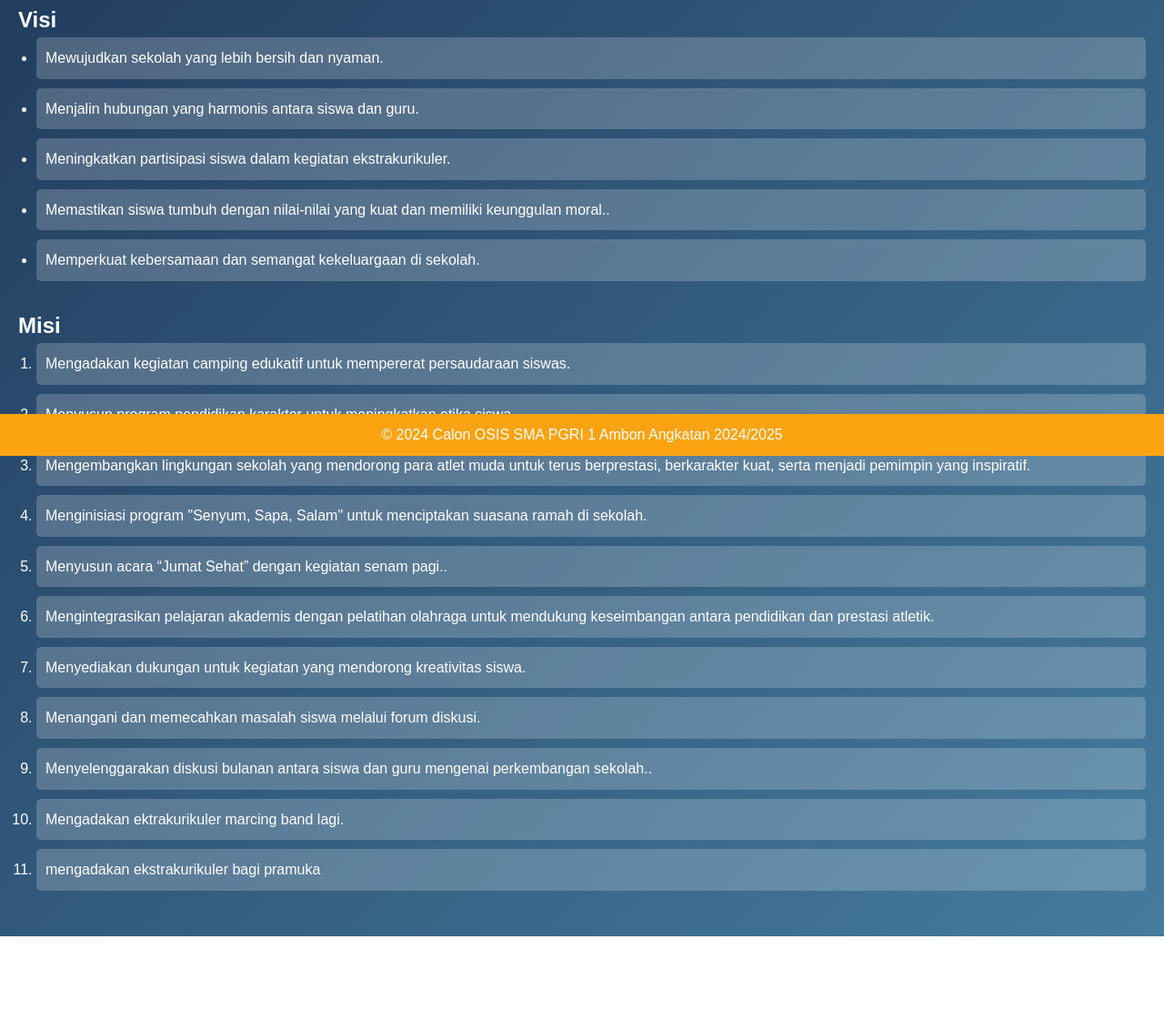
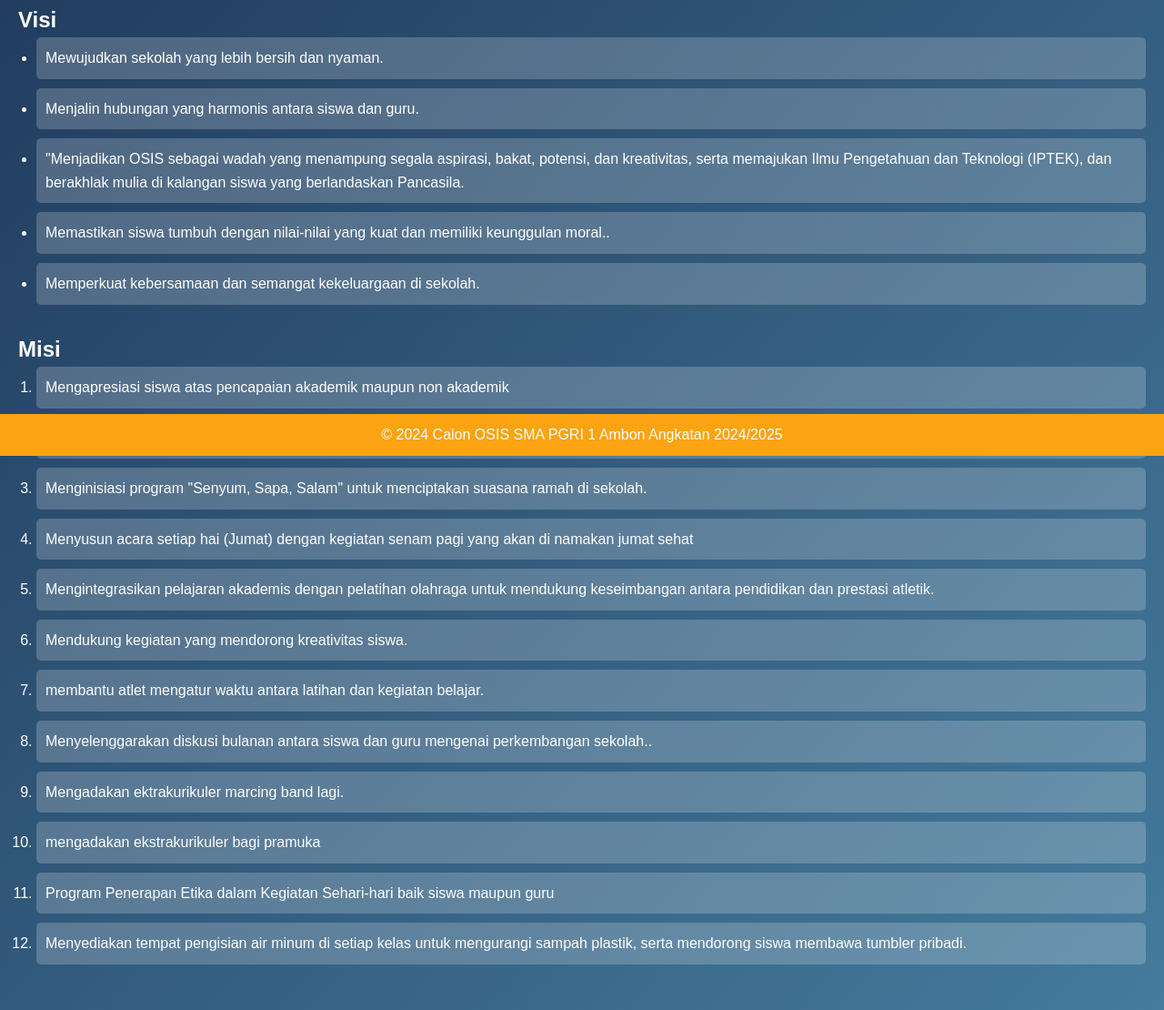
Before and after one commit to Natan232/calon-osis-sma-pgri, a plain HTML site: page index.html in a window 1280 px wide. Shown: the part 299-1409 px from the top of the page at 91% size. Before the commit the page ends 1328 px from the top, so only its background shows below. Drawn offline with Linux system fonts and the light colour scheme.

Commit message:
Add files via upload

```diff
--- a/index.html
+++ b/index.html
@@ -28,7 +28,7 @@
             <ul>
                 <li>Mewujudkan sekolah yang lebih bersih dan nyaman.</li>
                 <li>Menjalin hubungan yang harmonis antara siswa dan guru.</li>
-                <li>Meningkatkan partisipasi siswa dalam kegiatan ekstrakurikuler.</li>
+                <li>"Menjadikan OSIS sebagai wadah yang menampung segala aspirasi, bakat, potensi, dan kreativitas, serta memajukan Ilmu Pengetahuan dan Teknologi (IPTEK), dan berakhlak mulia di kalangan siswa yang berlandaskan Pancasila.</li>
                 <li>Memastikan siswa tumbuh dengan nilai-nilai yang kuat dan memiliki keunggulan moral..</li>
                 <li>Memperkuat kebersamaan dan semangat kekeluargaan di sekolah.</li>
             </ul>
@@ -36,18 +36,18 @@
         <section class="missions">
             <h2>Misi</h2>
             <ol>
-                <li>Mengadakan kegiatan camping edukatif untuk mempererat persaudaraan siswas.</li>
+                <li>Mengapresiasi siswa atas pencapaian akademik maupun non akademik</li>
                 <li>Menyusun program pendidikan karakter untuk meningkatkan etika siswa.</li>
-                <li>Mengembangkan lingkungan sekolah yang mendorong para atlet muda untuk terus berprestasi, berkarakter kuat, serta menjadi pemimpin yang inspiratif.</li>
                 <li>Menginisiasi program "Senyum, Sapa, Salam" untuk menciptakan suasana ramah di sekolah.</li>
-                <li>Menyusun acara “Jumat Sehat” dengan kegiatan senam pagi..</li>
+                <li>Menyusun acara setiap hai (Jumat)  dengan kegiatan senam pagi yang akan di namakan jumat sehat</li>
                 <li>Mengintegrasikan pelajaran akademis dengan pelatihan olahraga untuk mendukung keseimbangan antara pendidikan dan prestasi atletik.</1i>
-                <li>Menyediakan dukungan untuk kegiatan yang mendorong kreativitas siswa.</li>
-                <li>Menangani dan memecahkan masalah siswa melalui forum diskusi.</li>
+                <li>Mendukung kegiatan yang mendorong kreativitas siswa.</li>
+                <li> membantu atlet mengatur waktu antara latihan dan kegiatan belajar.</li>
                 <li>Menyelenggarakan diskusi bulanan antara siswa dan guru mengenai perkembangan sekolah..</li>
                 <li>Mengadakan ektrakurikuler marcing band lagi.</li>
                 <li>mengadakan ekstrakurikuler bagi pramuka</li>
-
+                <li>Program Penerapan Etika dalam Kegiatan Sehari-hari baik siswa maupun guru</li>
+                <li>Menyediakan tempat pengisian air minum di setiap kelas untuk mengurangi sampah plastik, serta mendorong siswa membawa tumbler pribadi.</li>
            </ol>
         </section>
     </main>
```
